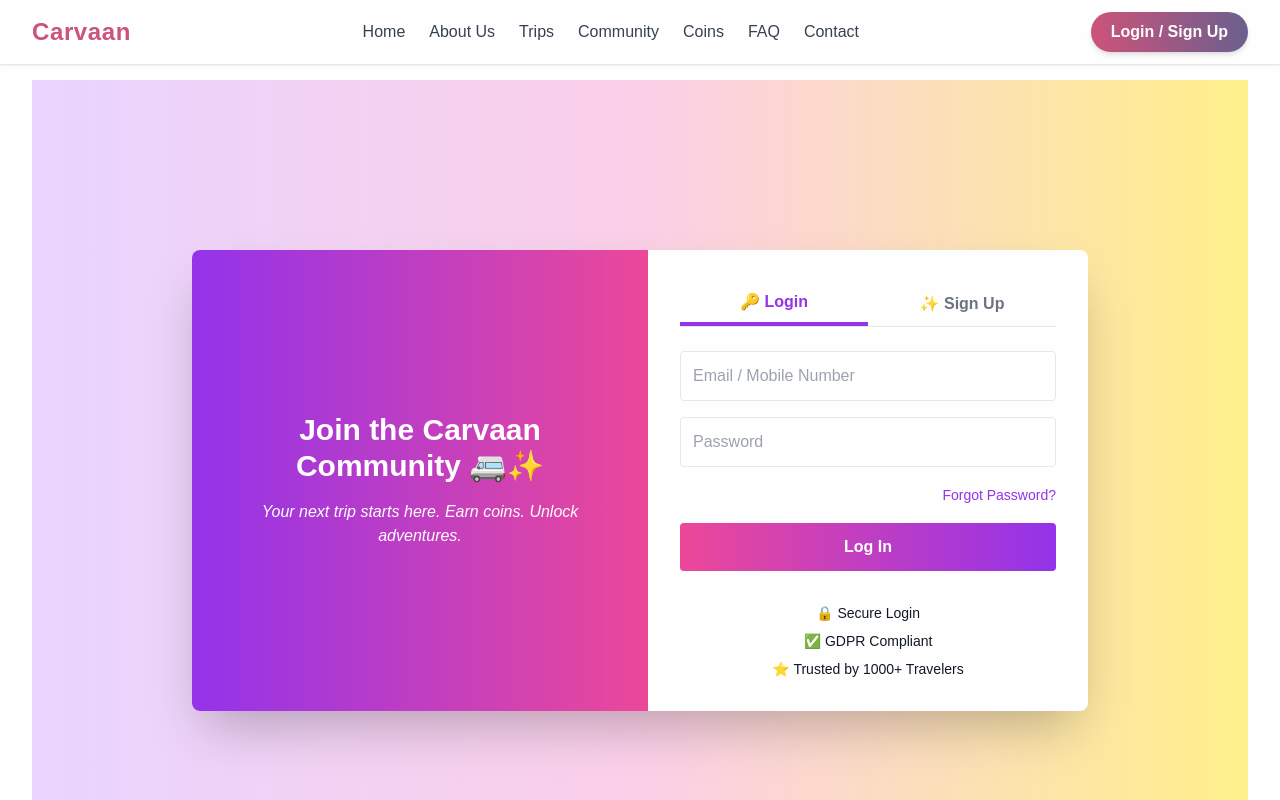
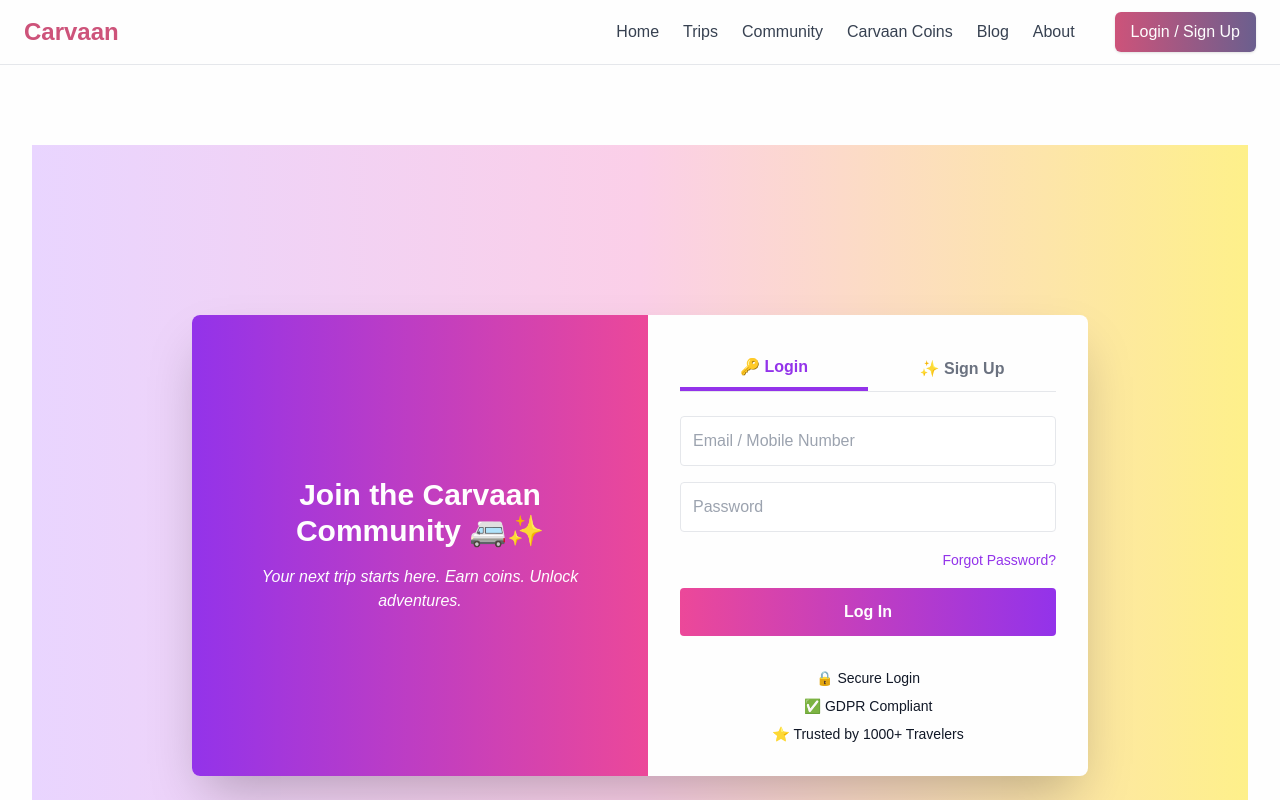
Before and after one commit to carvaangurgaon1/carvaan-website, a Next.js app: page /login in a window 1280 px wide. Shown: the top 800 px of the page. Built offline with nearby package versions, Linux system fonts and the light colour scheme.

Commit message:
Update Navbar.jsx

```diff
--- a/components/Navbar.jsx
+++ b/components/Navbar.jsx
@@ -1,118 +1,63 @@
-// /components/Navbar.jsx
 "use client";
-
+import Link from "next/link";
 import { useState } from "react";
-import Link from "next/link";
-import { FiMenu, FiX } from "react-icons/fi";
 
 export default function Navbar() {
-  const [menuOpen, setMenuOpen] = useState(false);
-
-  const navLinks = [
+  const [open, setOpen] = useState(false);
+  const nav = [
     { name: "Home", href: "/" },
-    { name: "About Us", href: "/about" },
     { name: "Trips", href: "/trips" },
     { name: "Community", href: "/community" },
-    { name: "Coins", href: "/coins" },
-    { name: "FAQ", href: "/faq" },
-    { name: "Contact", href: "/contact" },
+    { name: "Carvaan Coins", href: "/coins" },
+    { name: "Blog", href: "/blog" },
+    { name: "About", href: "/about" },
   ];
 
   return (
-    <header className="w-full bg-white/95 backdrop-blur-md border-b shadow-sm fixed top-0 left-0 z-50">
-      <div className="max-w-7xl mx-auto px-4 sm:px-6 lg:px-8 flex justify-between items-center py-3">
-        {/* Logo */}
-        <Link
-          href="/"
-          className="text-2xl font-bold text-primary tracking-wide hover:text-secondary transition-colors"
-        >
+    <header className="sticky top-0 z-50 bg-white/95 backdrop-blur-sm border-b">
+      <div className="max-w-7xl mx-auto flex items-center justify-between px-4 sm:px-6 py-3">
+        <Link href="/" className="text-2xl font-raleway font-bold text-primary">
           Carvaan
         </Link>
 
-        {/* Desktop Nav */}
-        <nav className="hidden md:flex space-x-6 text-gray-700 font-medium">
-          {navLinks.map((link) => (
-            <Link
-              key={link.name}
-              href={link.href}
-              className="hover:text-primary transition-colors duration-200"
-            >
-              {link.name}
+        <nav className="hidden md:flex items-center gap-6">
+          {nav.map((n) => (
+            <Link key={n.name} href={n.href} className="text-gray-700 hover:text-primary transition">
+              {n.name}
             </Link>
           ))}
-        </nav>
-
-        {/* Desktop CTA */}
-        <div className="hidden md:flex">
-          <Link
-            href="/login"
-            className="bg-gradient-to-r from-primary to-secondary text-white px-5 py-2 rounded-full font-semibold shadow-md hover:opacity-90 transition"
-          >
-            Login / Sign Up
-          </Link>
-        </div>
-
-        {/* Mobile Menu Toggle */}
-        <button
-          className="md:hidden text-gray-800 text-3xl focus:outline-none"
-          onClick={() => setMenuOpen(!menuOpen)}
-          aria-label="Toggle menu"
-        >
-          {menuOpen ? <FiX /> : <FiMenu />}
-        </button>
-      </div>
-
-      {/* Mobile Menu */}
-      <div
-        className={`md:hidden fixed top-0 left-0 h-full w-3/4 sm:w-1/2 bg-secondary text-white shadow-2xl transform transition-transform duration-300 ease-in-out z-40 ${
-          menuOpen ? "translate-x-0" : "-translate-x-full"
-        }`}
-      >
-        <div className="flex justify-between items-center px-6 py-4 border-b border-white/20">
-          <Link
-            href="/"
-            onClick={() => setMenuOpen(false)}
-            className="text-2xl font-bold text-white"
-          >
-            Carvaan
-          </Link>
-          <button
-            onClick={() => setMenuOpen(false)}
-            className="text-2xl text-white"
-            aria-label="Close menu"
-          >
-            <FiX />
-          </button>
-        </div>
-
-        <nav className="flex flex-col space-y-5 px-6 py-6 text-lg font-medium">
-          {navLinks.map((link) => (
-            <Link
-              key={link.name}
-              href={link.href}
-              onClick={() => setMenuOpen(false)}
-              className="hover:text-accent transition-colors duration-200"
-            >
-              {link.name}
-            </Link>
-          ))}
-
-          <Link
-            href="/login"
-            onClick={() => setMenuOpen(false)}
-            className="mt-8 bg-accent text-secondary px-5 py-2 rounded-full font-semibold text-center hover:bg-yellow-400 transition"
-          >
+          <Link href="/login" className="ml-4 bg-gradient-to-r from-primary to-secondary text-white px-4 py-2 rounded-md shadow">
             Login / Sign Up
           </Link>
         </nav>
+
+        {/* Mobile */}
+        <div className="md:hidden">
+          <button onClick={() => setOpen(!open)} className="p-2">
+            <svg className="w-6 h-6 text-gray-700" fill="none" stroke="currentColor" viewBox="0 0 24 24">
+              {open ? (
+                <path strokeLinecap="round" strokeLinejoin="round" strokeWidth="2" d="M6 18L18 6M6 6l12 12" />
+              ) : (
+                <path strokeLinecap="round" strokeLinejoin="round" strokeWidth="2" d="M4 6h16M4 12h16M4 18h16" />
+              )}
+            </svg>
+          </button>
+        </div>
       </div>
 
-      {/* Overlay (when menu open) */}
-      {menuOpen && (
-        <div
-          className="fixed inset-0 bg-black/40 z-30"
-          onClick={() => setMenuOpen(false)}
-        />
+      {open && (
+        <div className="md:hidden border-t bg-white">
+          <div className="px-4 py-4 space-y-3">
+            {nav.map((n) => (
+              <Link key={n.name} href={n.href} onClick={() => setOpen(false)} className="block text-gray-700">
+                {n.name}
+              </Link>
+            ))}
+            <Link href="/login" onClick={() => setOpen(false)} className="block bg-gradient-to-r from-primary to-secondary text-white text-center px-4 py-2 rounded-md">
+              Login / Sign Up
+            </Link>
+          </div>
+        </div>
       )}
     </header>
   );
```
